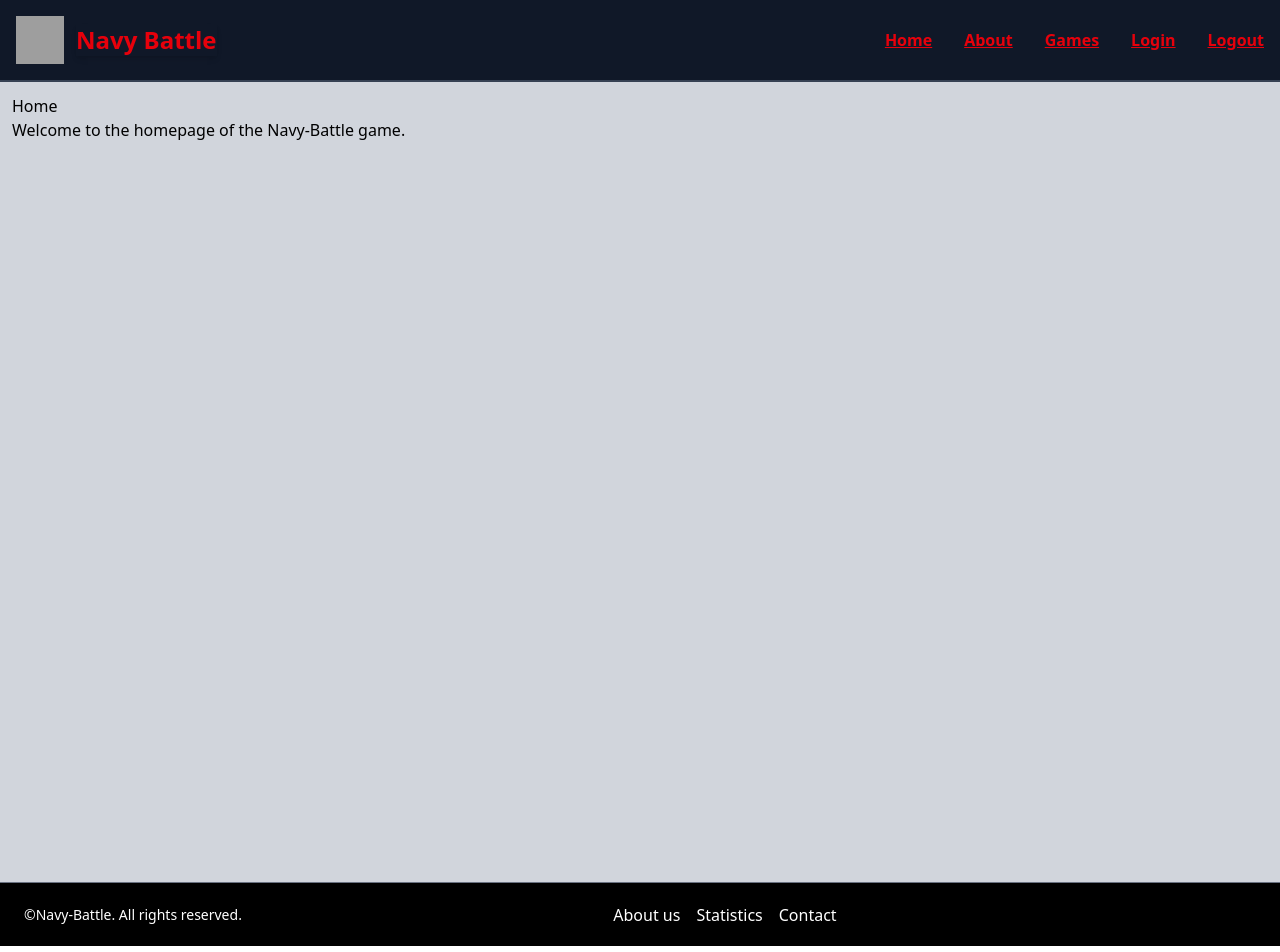
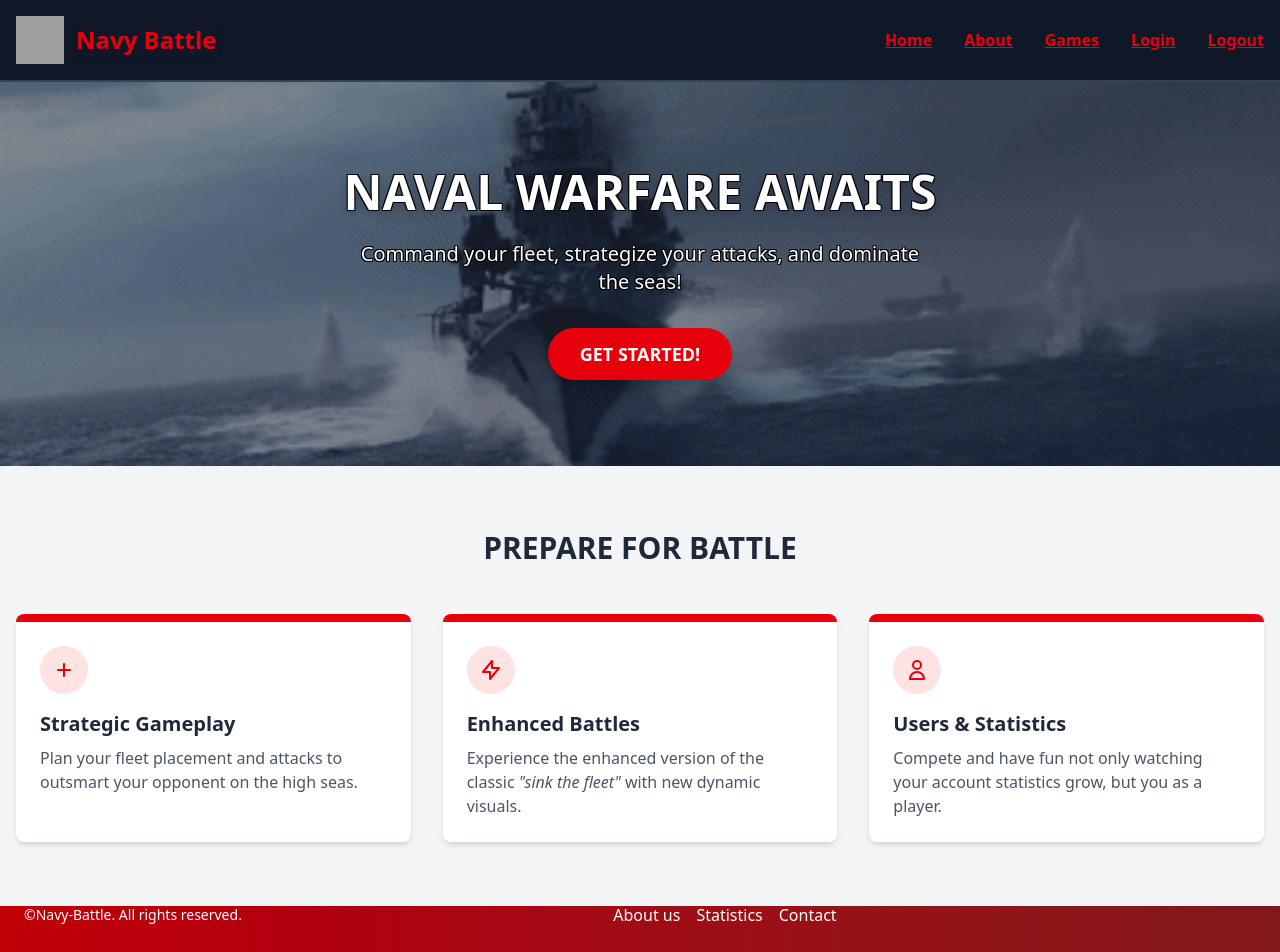
Before and after one commit to alexfarrerodev/navy-battle, an Angular app in the folder navy-battle-angular/: page /home in a window 1280 px wide. Shown: the top 952 px of the page. Built offline with nearby package versions, Linux system fonts and the light colour scheme; grey boxes are pictures that could not be loaded.

Commit message:
amplied home page

```diff
--- a/navy-battle-angular/src/app/app.component.html
+++ b/navy-battle-angular/src/app/app.component.html
@@ -1,6 +1,6 @@
 <app-navbar></app-navbar>
 
-<div class="p-3 bg-gray-300 flex flex-col h-screen">
+<div class="bg-gray-300 flex flex-col h-screen">
     <router-outlet></router-outlet>
 </div>
 
--- a/navy-battle-angular/src/app/components/home/home.component.html
+++ b/navy-battle-angular/src/app/components/home/home.component.html
@@ -1,2 +1,72 @@
-<h2>Home</h2>
-<p>Welcome to the homepage of the Navy-Battle game.</p>
+<div class="flex flex-col min-h-screen bg-gray-100">
+    <div class="relative w-full h-96 bg-gray-900 overflow-hidden">
+
+        <img class="absolute inset-0 z-10 min-w-full w-96 h-96 object-cover object-center opacity-50" src="banner.gif"/>
+        <div class="absolute inset-0 flex items-center justify-center z-20">
+          <div class="text-center px-4">
+            <h1 class="[text-shadow:_-1px_-1px_0_#000,_1px_-1px_0_#000,_-1px_1px_0_#000,_1px_1px_0_#000] text-5xl font-bold text-white mb-6 drop-shadow-lg">NAVAL WARFARE AWAITS</h1>
+            <p class="[text-shadow:_-1px_-1px_0_#000,_1px_-1px_0_#000,_-1px_1px_0_#000,_1px_1px_0_#000] text-xl text-white mb-8 max-w-xl mx-auto">Command your fleet, strategize your attacks, and dominate the seas!</p>
+            <button class="bg-red-600 hover:bg-red-700 text-white font-bold py-3 px-8 rounded-full text-lg transform transition hover:scale-105 shadow-lg">
+              GET STARTED!
+            </button>
+          </div>
+        </div>
+      </div>
+
+      <div class="container mx-auto px-4 py-16">
+        <h2 class="text-3xl font-bold text-center mb-12 text-gray-800">PREPARE FOR BATTLE</h2>
+
+        <div class="grid md:grid-cols-3 gap-8">
+
+          <div class="bg-white rounded-lg shadow-md overflow-hidden transform transition hover:scale-105">
+            <div class="h-2 bg-red-600"></div>
+            <div class="p-6">
+              <div class="w-12 h-12 flex items-center justify-center bg-red-100 text-red-600 rounded-full mb-4">
+                <svg class="w-6 h-6" fill="none" stroke="currentColor" viewBox="0 0 24 24" xmlns="http://www.w3.org/2000/svg">
+                  <path stroke-linecap="round" stroke-linejoin="round" stroke-width="2" d="M12 6v6m0 0v6m0-6h6m-6 0H6"></path>
+                </svg>
+              </div>
+              <h3 class="text-xl font-bold mb-2 text-gray-800">Strategic Gameplay</h3>
+              <p class="text-gray-600">Plan your fleet placement and attacks to outsmart your opponent on the high seas.</p>
+            </div>
+          </div>
+
+          <div class="bg-white rounded-lg shadow-md overflow-hidden transform transition hover:scale-105">
+            <div class="h-2 bg-red-600"></div>
+            <div class="p-6">
+              <div class="w-12 h-12 flex items-center justify-center bg-red-100 text-red-600 rounded-full mb-4">
+                <svg class="w-6 h-6" fill="none" stroke="currentColor" viewBox="0 0 24 24" xmlns="http://www.w3.org/2000/svg">
+                  <path stroke-linecap="round" stroke-linejoin="round" stroke-width="2" d="M13 10V3L4 14h7v7l9-11h-7z"></path>
+                </svg>
+              </div>
+              <h3 class="text-xl font-bold mb-2 text-gray-800">Enhanced Battles</h3>
+              <p class="text-gray-600">Experience the enhanced version of the classic <i>"sink the fleet"</i> with new dynamic visuals.</p>
+            </div>
+          </div>
+
+          <div class="bg-white rounded-lg shadow-md overflow-hidden transform transition hover:scale-105">
+            <div class="h-2 bg-red-600"></div>
+            <div class="p-6">
+              <div class="w-12 h-12 flex items-center justify-center bg-red-100 text-red-600 rounded-full mb-4">
+                <svg class="w-6 h-6" fill="none" stroke="currentColor" viewBox="0 0 24 24" xmlns="http://www.w3.org/2000/svg">
+                  <path stroke-linecap="round" stroke-linejoin="round" stroke-width="2" d="M16 7a4 4 0 11-8 0 4 4 0 018 0zM12 14a7 7 0 00-7 7h14a7 7 0 00-7-7z"></path>
+                </svg>
+              </div>
+              <h3 class="text-xl font-bold mb-2 text-gray-800">Users & Statistics</h3>
+              <p class="text-gray-600">Compete and have fun not only watching your account statistics grow, but you as a player.</p>
+            </div>
+          </div>
+        </div>
+      </div>
+
+      <div class="bg-gradient-to-r from-red-700 to-red-900 text-white py-16">
+        <div class="container mx-auto px-4 text-center">
+          <h2 class="text-3xl font-bold mb-6">READY TO SET SAIL?</h2>
+          <p class="text-xl mb-8 max-w-2xl mx-auto">Get ready for the action and battle your way to victory!</p>
+          <button class="bg-white text-red-700 hover:bg-gray-100 font-bold py-3 px-8 rounded-full text-lg transform transition hover:scale-105 shadow-lg">
+            PLAY NOW
+          </button>
+        </div>
+      </div>
+
+</div>
```
Also changed, not shown: navy-battle-angular/public/banner.gif (added).
